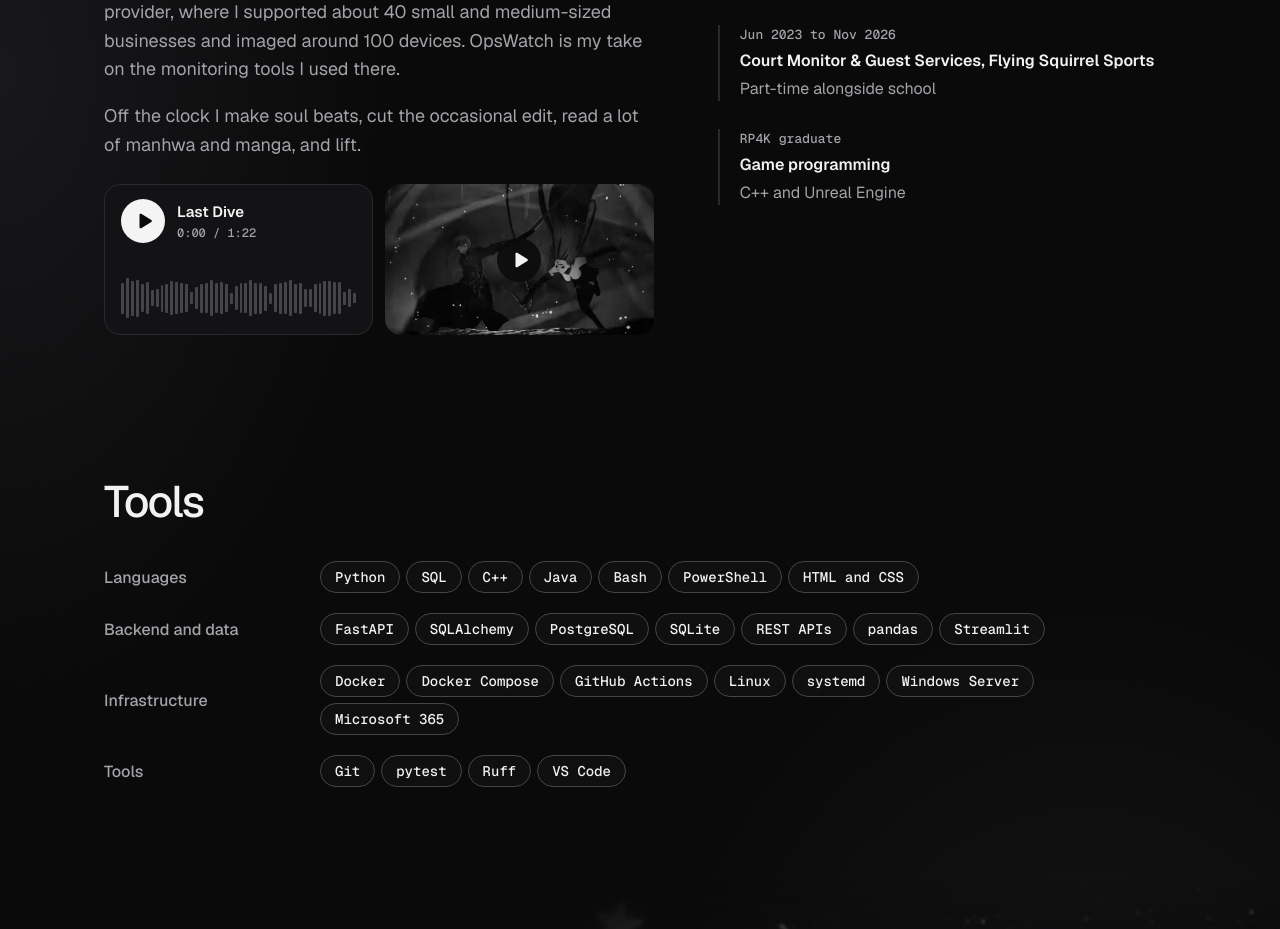
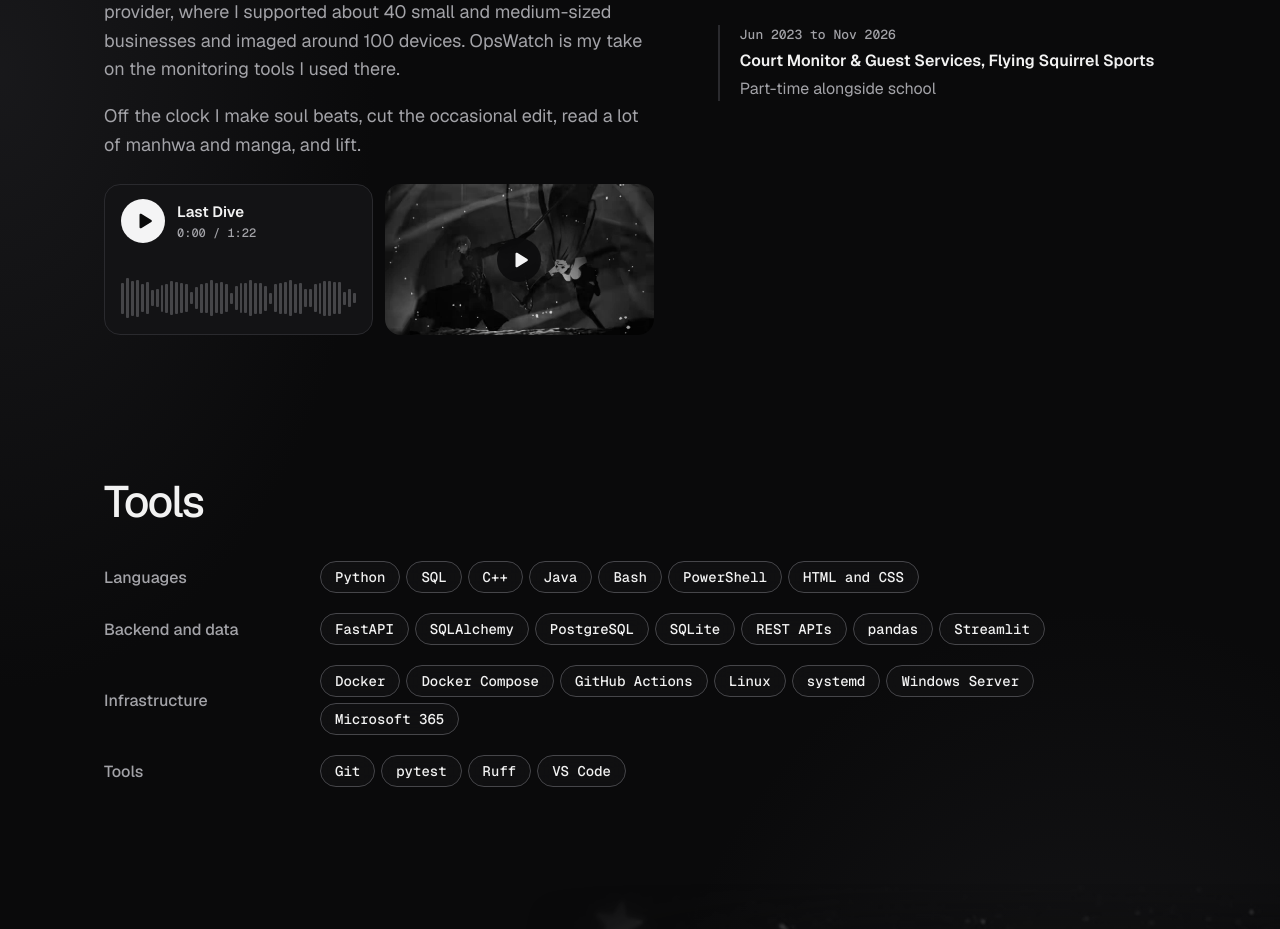
Before and after one commit to JMScripts1/JMScripts1.github.io, a plain HTML site: page index.html in a window 1280 px wide. Shown: the part 2209-3138 px from the top of the page. Drawn offline with Linux system fonts and the light colour scheme; grey boxes are pictures that could not be loaded.

Commit message:
Remove RP4K from the timeline to match the résumé
Co-Authored-By: Claude Opus 5.5 <noreply@anthropic.com>
Claude-Session: https://claude.ai/code/session_01DfMnKkshq2nStKvZ6bfh9r

```diff
--- a/index.html
+++ b/index.html
@@ -196,11 +196,6 @@
           <strong>Court Monitor &amp; Guest Services, Flying Squirrel Sports</strong>
           <span>Part-time alongside school</span>
         </li>
-        <li>
-          <span class="timeline__when">RP4K graduate</span>
-          <strong>Game programming</strong>
-          <span>C++ and Unreal Engine</span>
-        </li>
       </ol>
     </section>
 
```
